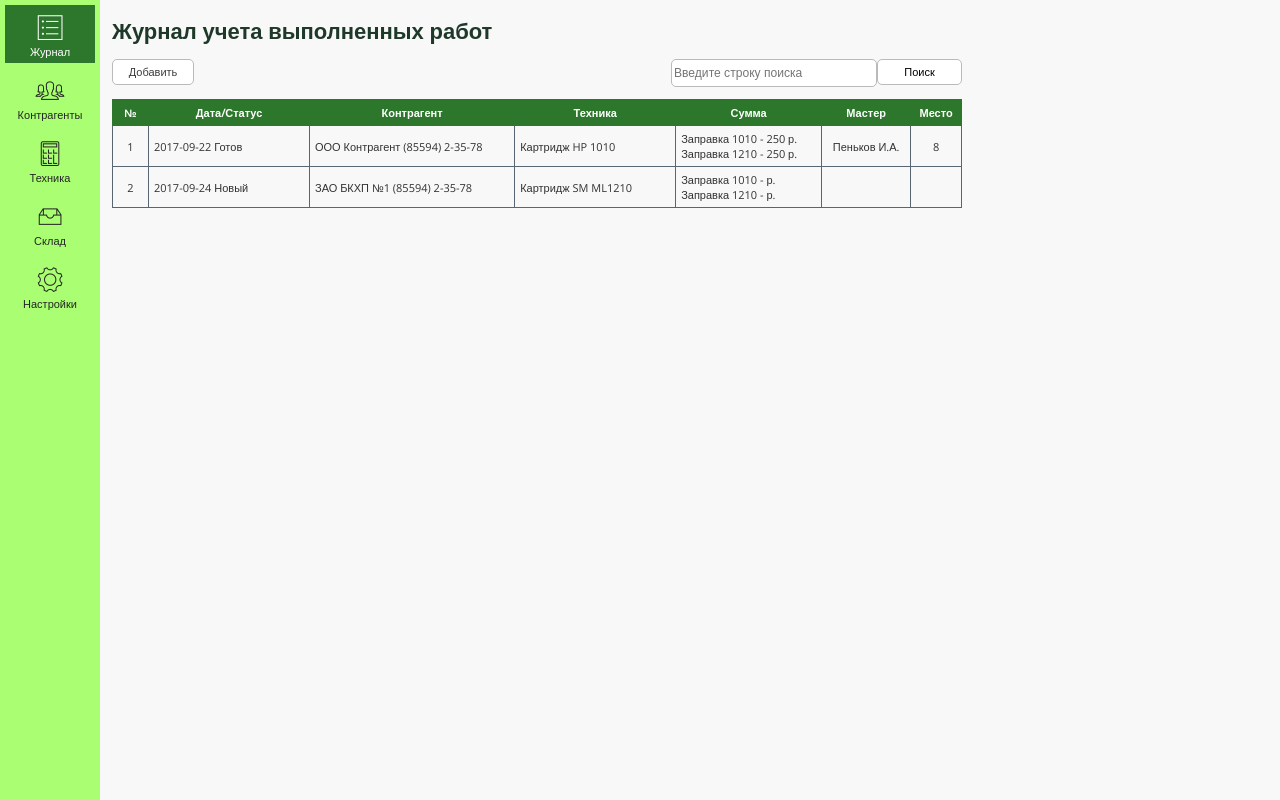
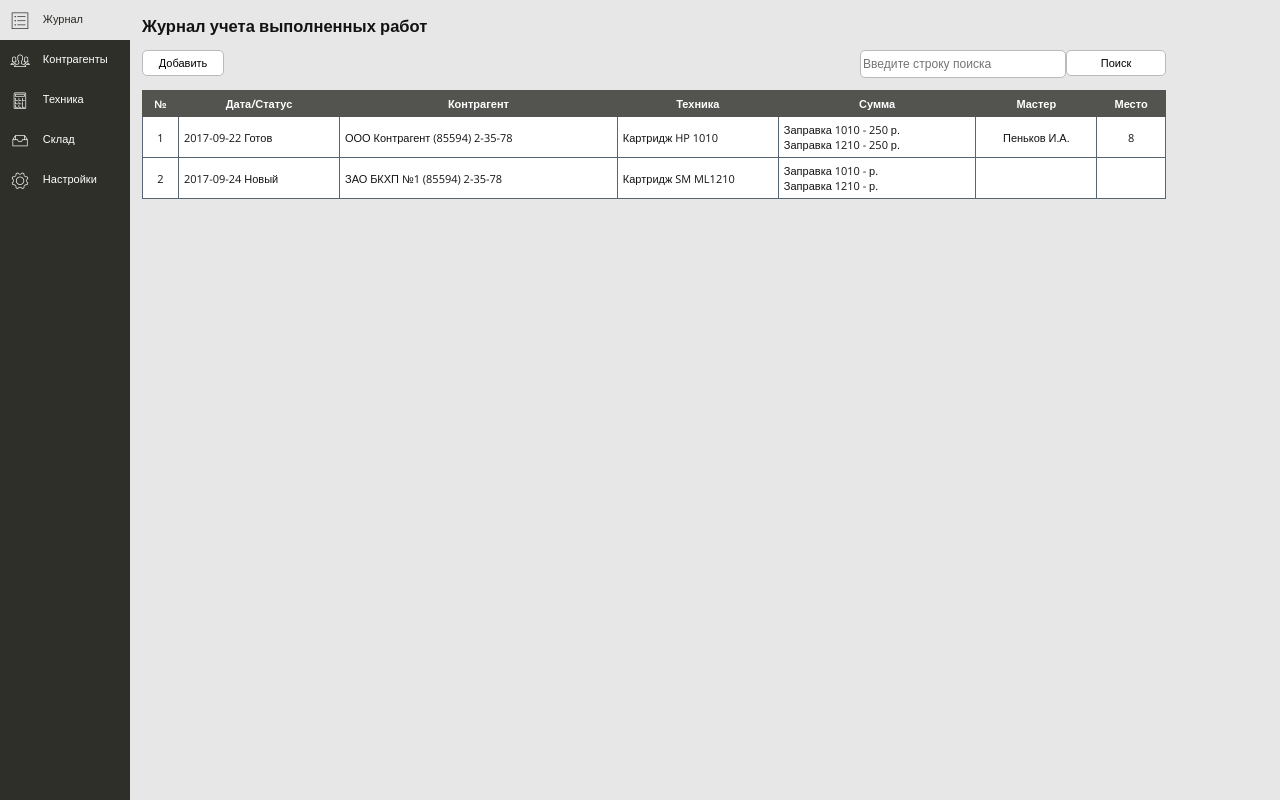
Before and after one commit to dipgrog/lds, a PHP site: page / in a window 1280 px wide. Run offline with PHP 8.4, Linux system fonts and the light colour scheme; data comes from the database, SQL or seed files in the repository; both versions use the stored data as it was after the commit; some web fonts are replaced.

Commit message:
sql.h2.css

```diff
--- a/css/form.css
+++ b/css/form.css
@@ -2,10 +2,65 @@
 
 
 /* --- START ------ Color Palett */
-.sideul .selected{
+.sideul {
     background-color: #2D772C;
     color: #FFFFFF;
 }
+
+.selected{
+    background-color: #E7E7E7;
+    color: #272822;
+}
+
+.sidebar{
+    float: left;
+    width: 130px;
+    height: 100%;
+    position: fixed;
+    margin: 0;
+    background-color: #2E2F29;
+    color: #fff;
+}
+
+.sidebar a{
+    color: #fff;
+}
+
+.sidebar a:hover{
+    color: #272822;
+}
+
+
+.side-bar-row{
+    width: 100%;
+    padding: 5px 0;
+    /* margin: 2px 0; */
+    height: 30px;
+}
+
+.side-bar-row:hover{
+  background-color: #E7E7E7;
+}
+
+
+.side-bar-item{
+    width: 30px;
+    height: 100%;
+    padding: 0 5px;
+    display: inline-block;
+    text-align: center;
+    vertical-align: middle;
+}
+
+.side-bar-text{
+    margin: auto;
+    height: 100%;
+    padding: 5px;
+    display: inline-block;
+     /* color: #fff; */
+    /* vertical-align: middle; */
+}
+
 .sideul li{
     background-color: #A9FF71; /*2D5740*/
     color: #252525;
@@ -17,8 +72,8 @@
 }
 
 body{
-    background-color: #F8F8F8;
-    color: #323232;
+    background-color: #E7E7E7;
+    color: #131313;
 }
 
 .btn{
@@ -27,12 +82,16 @@
 
 
 .btn:hover{
-    background-color: #3FAE3D;
+    background-color: #53544F;
     color: #fff;
 }
 
+table tr{
+    background-color: #fff ;
+}
+
 table tr:hover{
-    background-color: #A9FF71 ;
+    background-color: #D6D6D6 ;
 }
 
 
@@ -43,10 +102,7 @@
 }
 
 
-#sidebar{
-    background-color: #A9FF71; /* #004068;  *//*3E3E3E*/
-    color: #282828;
-}
+
 
 
 
@@ -78,7 +134,7 @@
 
 a{
     text-decoration: none;
-    color: #3C3C3C
+    color: #000
 }
 
 a:hover{
@@ -413,7 +469,6 @@
 
 }
 table {
-
     vertical-align: top;
     border: 1px solid #0e5f24;
     border-collapse: collapse;
@@ -422,15 +477,14 @@
 }
 
 table th {
-    background-color: #2D772C; /*148533   586573*/
-    border: 1px solid #2D772C;
+    background-color: #53544F; /*148533   586573*/
+    border: 1px solid #53544F;
     color: #fff;
     padding: 5px;
 }
 
 table td {
     border: 1px solid #586573; /*0e5f24*/
-
     padding: 5px;
 }
 
@@ -445,15 +499,7 @@
 
 
 
-#sidebar{
-    float: left;
-    width: 90px;
-    height: 100%;
-    position: fixed;
 
-    margin: 0;
-    padding: 5px;
-}
 
 .sideul{
     list-style: none;
@@ -463,12 +509,14 @@
 
 
 
+
 .sideul li{
    font-family: Ionicons;
    text-transform: none;
-   display: block;
+   display: inline-block;
    cursor: pointer;
-   text-align: center;
+   vertical-align: middle;
+   /* text-align: center; */
    padding: 5px 0;
    margin-bottom: 5px;
 
@@ -485,13 +533,13 @@
 
 
 .sbf{
-    font-size: 300%;
+    font-size: 200%;
 }
 .container{
     /*margin-left: auto;*/
     /* margin-right: auto; */
     /* height: 1000px; */
-    width: 1000px ;
+    width: 100% ;
     min-width: 1000px;
     padding: auto;
     /* margin: auto; */
@@ -508,7 +556,7 @@
     /* left: 150px; */
     /*margin: auto;*/
     /*padding: auto;*/
-    width: 85%;
+    width: 80%;
     height: vh;
 
 }
@@ -516,7 +564,7 @@
     display: inline-block;
     float: left;
 
-    width: 110px;
+    width: 140px;
     padding: 1px;
     /* background-color: #ffff00; */
 }
--- a/layout/clientedit.php
+++ b/layout/clientedit.php
@@ -119,7 +119,7 @@
  	<div class="lside">&nbsp</div>
  	<div id="content">
  		<div id="title">
- 			<h1> <?php echo $title ?> </h1>
+ 			<h2> <?php echo $title ?> </h2>
  			<!-- <h3>Учет по клиентам (в основном по кассам)</h3> -->
  		</div>
  		<div class="row30">
--- a/layout/home.php
+++ b/layout/home.php
@@ -7,7 +7,7 @@
         <div class="lside">&nbsp</div>
         <div id="content">
             <div id="title">
-                <h1>Рабочий стол Администратора</h1>
+                <h2>Рабочий стол Администратора</h2>
                 <h3>Здесь должна быть краткая информация по текущему состоянию</h3>
             </div>
 
--- a/layout/journal.php
+++ b/layout/journal.php
@@ -23,7 +23,7 @@
         <div class="lside">&nbsp</div>
         <div id="content">
             <div id="title">
-                <h1>Журнал учета выполненных работ</h1>
+                <h2>Журнал учета выполненных работ</h2>
                 <!-- <h3>Здесь информация по ремонтам (электронная версия бумажного журнала)</h3> -->
             </div>
             <div class="navbar">
--- a/layout/object.php
+++ b/layout/object.php
@@ -3,7 +3,7 @@
 	<div class="lside">&nbsp</div>
 	<div id="content">
 		<div id="title">
-			<h1>Оборудование на учёте</h1>
+			<h2>Техника на учёте</h2>
 			<!-- <h3>Перечень оборудования на обслуживании (в основном по кассам)</h3> -->
 		</div>
 		<div class="navbar">
--- a/layout/order.php
+++ b/layout/order.php
@@ -19,7 +19,7 @@
 	<div class="lside">&nbsp</div>
 	<div id="content">
 		<div id="title">
-			<h1> <?php echo $title ?> </h1>
+			<h2> <?php echo $title ?> </h2>
 			<!-- <h3>Учет по клиентам (в основном по кассам)</h3> -->
 		</div>
 		<div class="row">
--- a/layout/settings.php
+++ b/layout/settings.php
@@ -174,7 +174,7 @@
     <div class="lside">&nbsp</div>
     <div id="content">
         <div id="title">
-            <h1>Настройки справочников</h1>
+            <h2>Настройки справочников</h2>
             <!-- <h3>Предопределенные элементы для выбора в формах</h3> -->
         </div>
         <div class="navbar">
--- a/layout/sidebar.php
+++ b/layout/sidebar.php
@@ -89,49 +89,59 @@
 }
 
 ?>
-<div id="sidebar">
-            <ul class="sideul">
-               <!--  <a href="?page=home">
-                    <li class="<?php echo $a1 ?>">
-                        <span class="ion-ios-home-outline sbf"></span>
-                        <br>
-                        <span id="default">Главная</span>
-                    </li>
-                </a> -->
+<div class="sidebar">
+
     <a href="?page=journal">
-                    <li class="<?php echo $a2 ?>">
+        <div class="side-bar-row <?php echo $a2 ?>">
+            <div class="side-bar-item">
                 <span class="ion-ios-list-outline sbf"></span>
-                        <br>
-                        <span id="default">Журнал</span>
-                    </li>
+            </div>
+
+            <span >Журнал</span>
+
+        </div>
     </a>
+
     <a href="?page=client">
-                    <li class="<?php echo $a3 ?>">
-                        <i class="ion-ios-people-outline sbf"></i>
-                        <br>
-                        <span id="default">Контрагенты</span>
-                    </li>
+        <div class="side-bar-row <?php echo $a3 ?>">
+            <div class="side-bar-item">
+                <span class="ion-ios-people-outline sbf"></span>
+            </div>
+
+            <span>Контрагенты</span>
+        </div>
     </a>
+
     <a href="?page=object">
-                    <li class="<?php echo $a4 ?>">
-                        <i class="ion-ios-calculator-outline sbf"></i>
-                        <br>
-                        <span id="default">Техника</span>
-                    </li>
+        <div class="side-bar-row  <?php echo $a4 ?>">
+            <div class="side-bar-item">
+                <span class="ion-ios-calculator-outline sbf"></span>
+            </div>
+
+            <span>Техника</span>
+        </div>
     </a>
+
+
     <a href="?page=store">
-                    <li class="<?php echo $a5 ?>">
-                        <i class="ion-ios-filing-outline sbf"></i>
-                        <br>
-                        <span id="default">Склад</span>
-                    </li>
+        <div class="side-bar-row <?php echo $a5 ?>">
+            <div class="side-bar-item">
+                <span class="ion-ios-filing-outline sbf"></span>
+            </div>
+
+            <span>Склад</span>
+        </div>
     </a>
+
+
     <a href="?page=settings">
-                    <li class="<?php echo $a6 ?>">
-                        <i class="ion-ios-gear-outline sbf"></i>
-                        <br>
-                        <span id="default">Настройки</span>
-                    </li>
+        <div class="side-bar-row <?php echo $a6 ?>">
+            <div class="side-bar-item">
+                <span class="ion-ios-gear-outline sbf"></span>
+            </div>
+
+            <span>Настройки</span>
+        </div>
     </a>
-            </ul>
+
 </div>
--- a/layout/store.php
+++ b/layout/store.php
@@ -23,7 +23,7 @@
     <div class="lside">&nbsp</div>
     <div id="content">
         <div id="title">
-            <h1>Заявки на комплектующие и расходные материалы</h1>
+            <h2>Заявки на комплектующие и расходные материалы</h2>
             <!-- <h3>Электронная версия заявок по складу</h3> -->
         </div>
         <div class="row">
```
Also changed, not shown: components/lds.sql (added, +285 -0 lines), layout/client.php (+4 -5 lines). Lines whose indentation alone changed are shown as unchanged.
